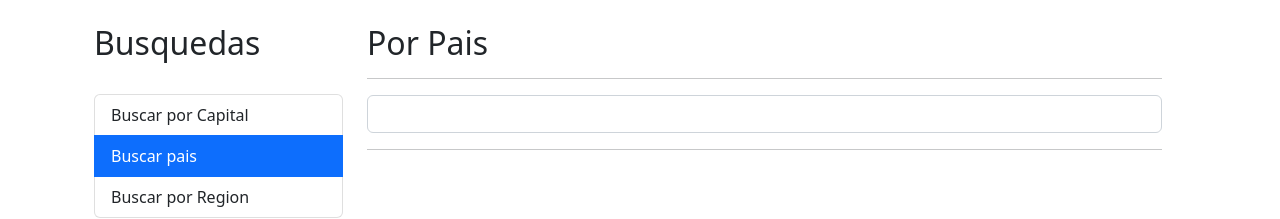
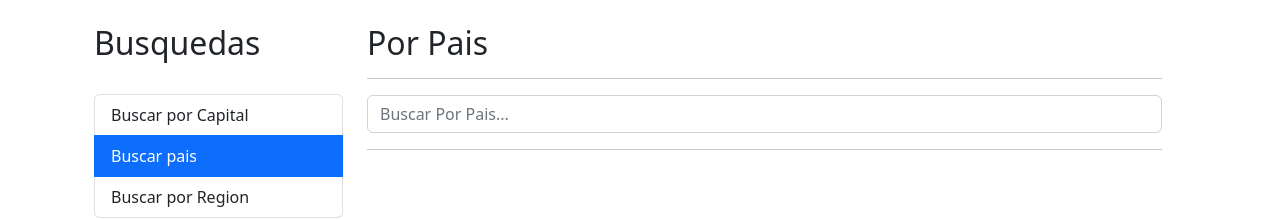
Before and after one commit to JuanPaAvalos/PaisesApp, an Angular app: page /buscar/paises in a window 1280 px wide. Shown: the top 219 px of the page. Built offline with nearby package versions, Linux system fonts and the light colour scheme.

Commit message:
fix: fix pais-input place holder

```diff
--- a/src/app/pais/pages/por-pais/por-pais.component.html
+++ b/src/app/pais/pages/por-pais/por-pais.component.html
@@ -6,7 +6,7 @@
        <app-pais-input
         (onEnter)="buscar( $event )"
         (onDebounce)="sugerencias( $event )"
-        placeholderPais="Buscar Pais..."
+        [placeholderBusqueda]="'Buscar Por Pais...'"
        ></app-pais-input>
     </div>
 </div>
```
